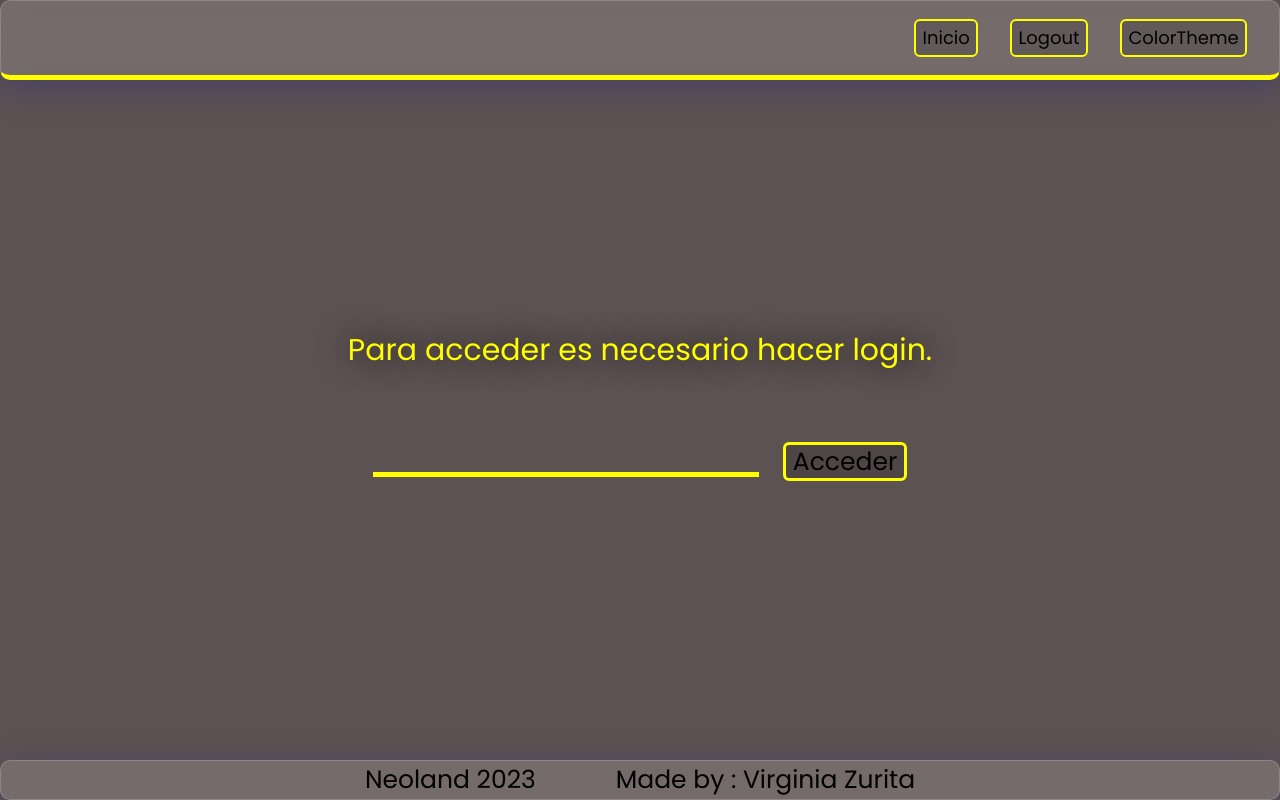
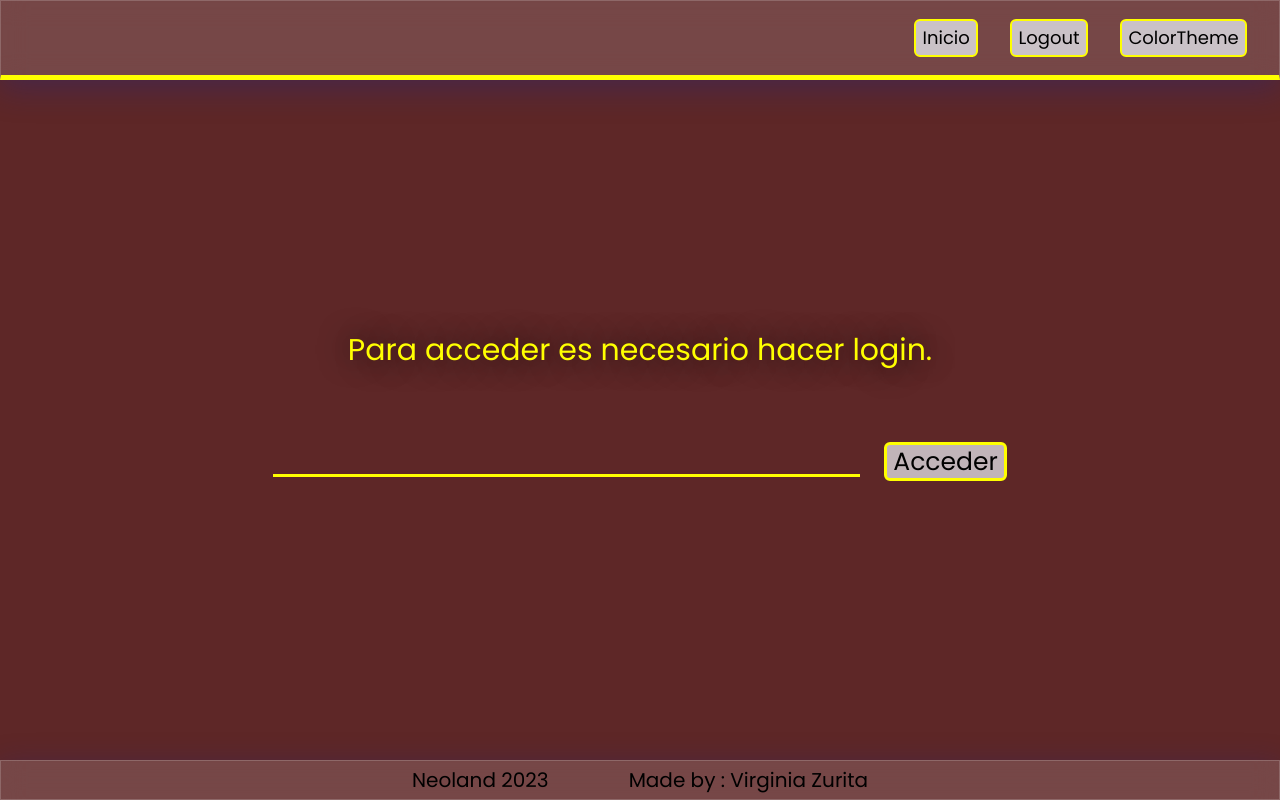
Before and after one commit to virginia-zuror/NEOLAND_Hub_de_Juegos, a website built with Vite: page index.html in a window 1280 px wide. Built offline with nearby package versions, Linux system fonts and the light colour scheme.

Commit message:
debug filter

```diff
--- a/components/buttons/buttons.css
+++ b/components/buttons/buttons.css
@@ -8,3 +8,7 @@ padding-right: 2rem;
 gap:2rem;
 
 }
+
+.nav-container > button{
+    background-color: rgba(240, 248, 255, 0.693);
+}
--- a/components/footer/footer.css
+++ b/components/footer/footer.css
@@ -9,14 +9,16 @@
     padding:2%;
     color: whitesmoke;
 
+
 }
 
 
 #footer-container > h1{
     font-weight: 400;
-    font-size: 25px;
+    font-size: 20px;
+
   }
   #footer-container > h2{
     font-weight: 400;
-    font-size: 25px;
+    font-size: 20px;
   }
--- a/components/pokecards/pokecard.js
+++ b/components/pokecards/pokecard.js
@@ -1,10 +1,10 @@
 import "./pokecard.css"
 
 let allCharactersPoke=[];
-let allPokemons=[];
+
 
 export const getPokemons = async () => {
-
+    const allPokemons=[];
     for(let i=1; i<152; i++){
     const res = await fetch(`https://pokeapi.co/api/v2/pokemon/${i}`);
     const data = await res.json();
@@ -31,9 +31,6 @@ const mapPokemons = (allPokemons) =>{
 };
 
 export const printPokemons =(allCharactersPoke)=>{
-
-
-
 
     for (const pokemon of allCharactersPoke) {
         const flipCard = document.createElement("div");
--- a/pages/Hub/Hub.css
+++ b/pages/Hub/Hub.css
@@ -38,11 +38,13 @@
     align-items: center;
     justify-content: center;
     font-weight: 400;
+    gap: 0.5rem;
     width:150px;
     height: 50px;
-    border: yellow 3px solid;
+    border: yellow 5px solid;
     box-shadow: 0 0 15px black;
-    gap: 0.5rem;
+    background-color: rgba(240, 248, 255, 0.704);
+
 
 }
 .hub-container >.games-container >.game > #poke> .pokelogo{
--- a/pages/Login/Login.css
+++ b/pages/Login/Login.css
@@ -25,11 +25,11 @@
 .login > form > #userName{
     background-color: transparent;
     border: none;
-    border-bottom: solid 5px yellow;
+    border-bottom: solid 3px yellow;
     caret-color: yellow;
     color: black;
     height: 30px;
-    font-size: 20px;
+    font-size: 30px;
 }
 
 .login > form >#userName:focus{
@@ -40,4 +40,5 @@
     border: yellow solid 3px;
     color: rgb(0, 0, 0);
     font-size: 25px;
+    background-color: rgba(240, 248, 255, 0.677);
 }
--- a/style.css
+++ b/style.css
@@ -32,7 +32,7 @@ html{
 
 body {
 
-  background-color: rgb(93, 82, 82);
+  background-color: rgb(94, 39, 39);
   display: flex;
   flex-direction: column;
   justify-content: space-between;
@@ -52,7 +52,7 @@ body {
   box-shadow: 0 8px 32px 0 rgba( 31, 38, 135, 0.37 );
   backdrop-filter: blur( 13px );
   -webkit-backdrop-filter: blur( 13px );
-border-radius: 10px;
+
   border: 1px solid rgba( 255, 255, 255, 0.18 );
   display: flex;
   flex-wrap: wrap;
@@ -76,7 +76,7 @@ padding-bottom: 4rem;
 
 }
 #pageInfo{
-  border-top: 3px yellow solid;
+
   width: 100vw;
   height: 5%;
   display: flex;
@@ -87,7 +87,7 @@ padding-bottom: 4rem;
   box-shadow: 0 8px 32px 0 rgba( 31, 38, 135, 0.37 );
   backdrop-filter: blur( 13px );
   -webkit-backdrop-filter: blur( 13px );
-border-radius: 10px;
+
   border: 1px solid rgba( 255, 255, 255, 0.18 );
   position: fixed;
   bottom: 0;
```
Also changed, not shown: pages/PokeAPI/PokeAPI.js (line endings or trailing spaces). Lines whose indentation alone changed are shown as unchanged.
